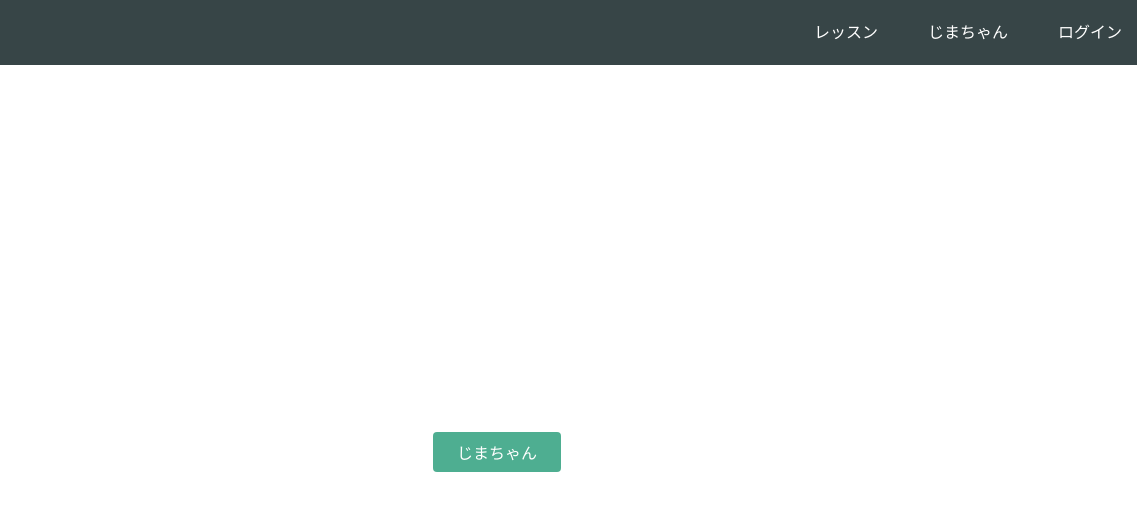
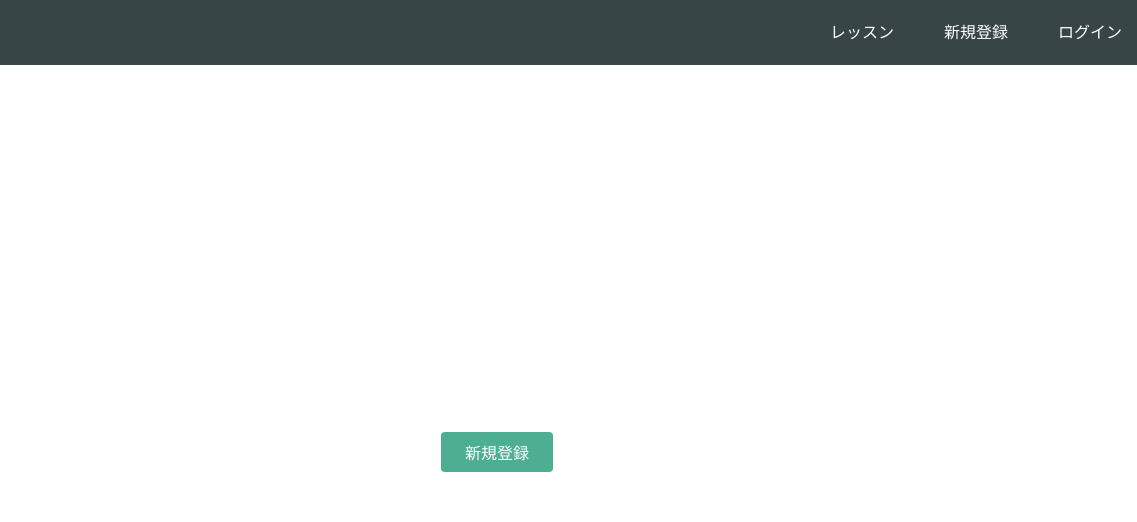
Before and after one commit to kayo289/kayo289.github.io, a plain HTML site: page index.html in a window 1280 px wide. Shown: the top 522 px of the page, 143-1280 px from the left. Drawn offline with Linux system fonts and the light colour scheme.

Commit message:
Update index.html

```diff
--- a/index.html
+++ b/index.html
@@ -16,7 +16,7 @@
       <span class="fa fa-bars menu-icon"></span>
       <div class="header-right">
         <a href="#">レッスン</a>
-        <a href="#">じまちゃん</a>
+        <a href="#">新規登録</a>
         <a href="#" class="login">ログイン</a>
       </div>
     </div>
@@ -26,7 +26,7 @@
       <h1>LEARN TO CODE.<br>LEARN TO BE CREATIVE.</h1>
       <p>Progateはオンラインプログラミング学習サービスです。<br>初心者にもやさしいスライドとレッスンで、ウェブサービスを作りながらプログラミングを学んでいきましょう。</p>
       <div class="btn-wrapper">
-        <a href="#" class="btn signup">じまちゃん</a>
+        <a href="#" class="btn signup">新規登録</a>
         <p>or</p>
         <a href="#" class="btn facebook"><span class="fa fa-facebook"></span>Facebookで登録</a>
         <a href="#" class="btn twitter"><span class="fa fa-twitter"></span>Twitterで登録</a>
```
